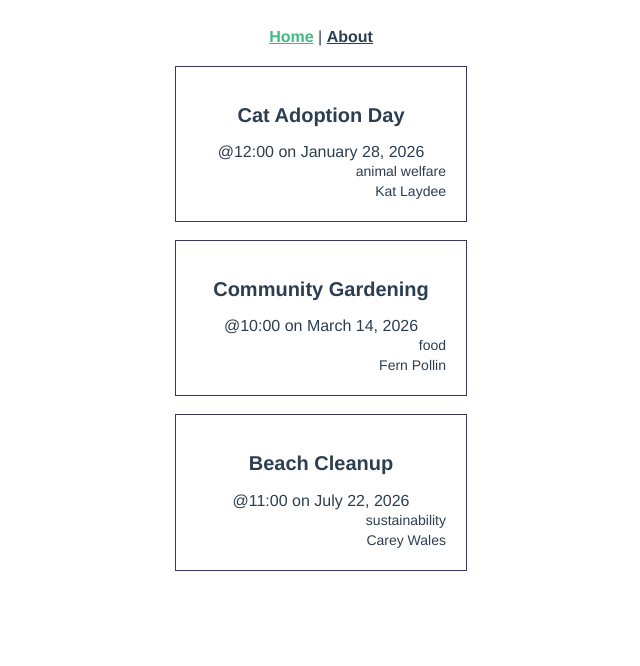
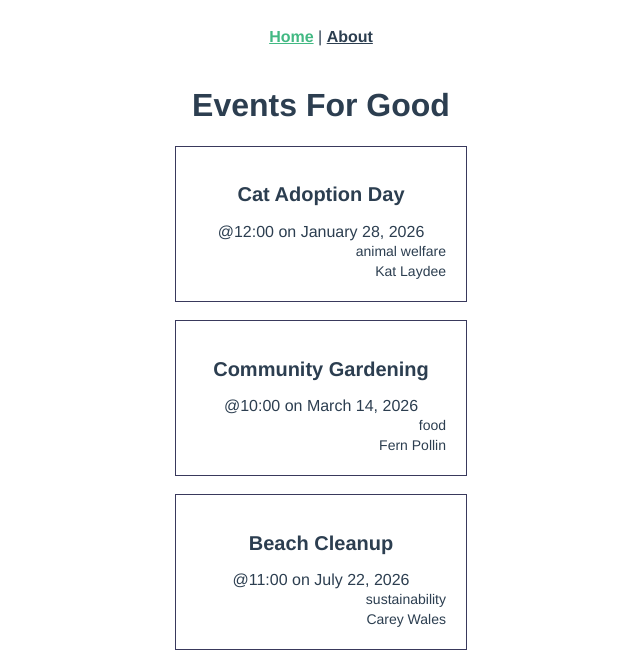
Before and after one commit to Tun2zidi/componentbaselab02, a Vue app: page / in a window 1280 px wide. Shown: the top 666 px of the page, without its empty margins (319-959 px from the left). Built offline with nearby package versions, Linux system fonts and the light colour scheme; the HTML template or start-up script is replaced by a standard one.

Commit message:
step 9.2 show/off Event

```diff
--- a/src/views/HomeView.vue
+++ b/src/views/HomeView.vue
@@ -39,6 +39,7 @@ const events = ref<Event[]>([
 </script>
 
 <template>
+  <h1>Events For Good</h1>
   <div class = "events">
     <EventCard v-for="event in events" :key="event.id" :event="event"/>
   </div>
```
